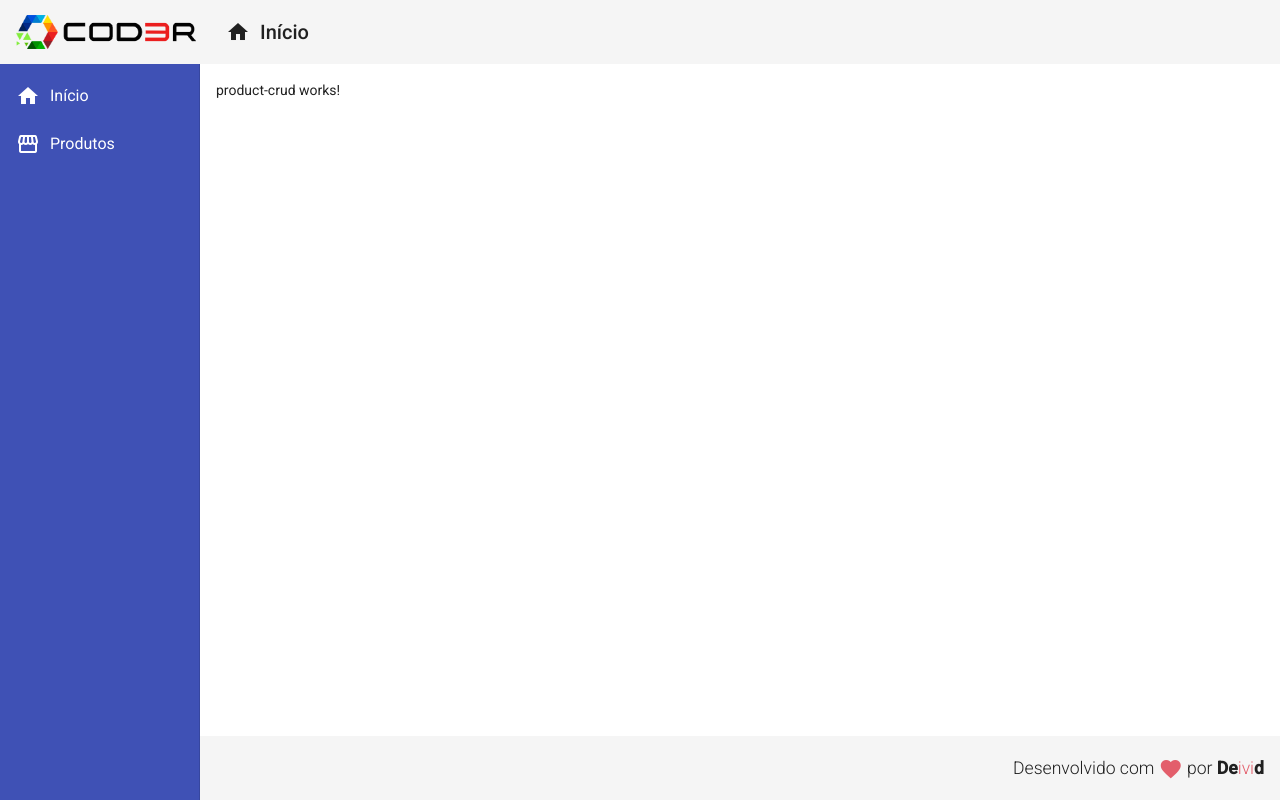
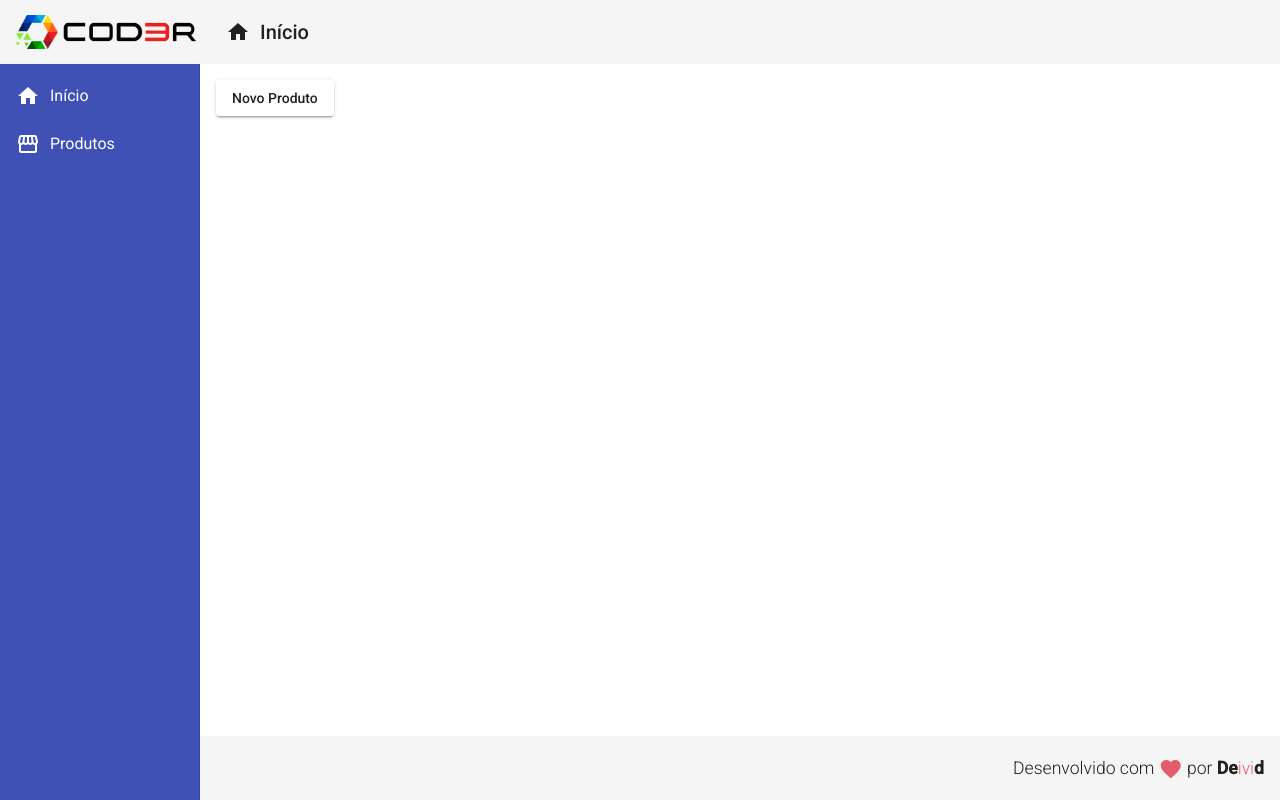
Before and after one commit to Deividadrian/CRUD-frontend, an Angular app: page /products in a window 1280 px wide. Built offline with nearby package versions, Linux system fonts and the light colour scheme.

Commit message:
Criado o componentes product-crud

```diff
--- a/src/app/app.module.ts
+++ b/src/app/app.module.ts
@@ -16,6 +16,7 @@
 import { HomeComponent } from './views/home/home.component';
 import { ProductCrudComponent } from './views/product-crud/product-crud.component';
 import { ProductCreateComponent } from './components/product/product-create/product-create.component';
+import {MatButtonModule} from '@angular/material/button';
 
 @NgModule({
   declarations: [
@@ -34,7 +35,8 @@
     MatToolbarModule,
     MatSidenavModule,
     MatListModule,
-    MatCardModule
+    MatCardModule,
+    MatButtonModule
   ],
   providers: [],
   bootstrap: [AppComponent]
--- a/src/app/components/product/product-create/product-create.component.html
+++ b/src/app/components/product/product-create/product-create.component.html
@@ -1 +1 @@
-<p>product-create works!</p>
+<p>Product-Create</p>
--- a/src/app/components/product/product-create/product-create.component.ts
+++ b/src/app/components/product/product-create/product-create.component.ts
@@ -10,6 +10,6 @@
   constructor() { }
 
   ngOnInit(): void {
-  }
+}
 
 }
--- a/src/app/views/product-crud/product-crud.component.html
+++ b/src/app/views/product-crud/product-crud.component.html
@@ -1 +1,3 @@
-<p>product-crud works!</p>
+<button mat-raised-button (click)="navigateToProductCreate()">
+  Novo Produto
+</button>
--- a/src/app/views/product-crud/product-crud.component.ts
+++ b/src/app/views/product-crud/product-crud.component.ts
@@ -1,4 +1,5 @@
 import { Component, OnInit } from '@angular/core';
+import {Router} from'@angular/router'
 
 @Component({
   selector: 'app-product-crud',
@@ -7,9 +8,12 @@
 })
 export class ProductCrudComponent implements OnInit {
 
-  constructor() { }
+  constructor(private router: Router) { }
 
   ngOnInit(): void {
   }
 
+  navigateToProductCreate(): void {
+    this.router.navigate(['/products/create'])
+  }
 }
```
